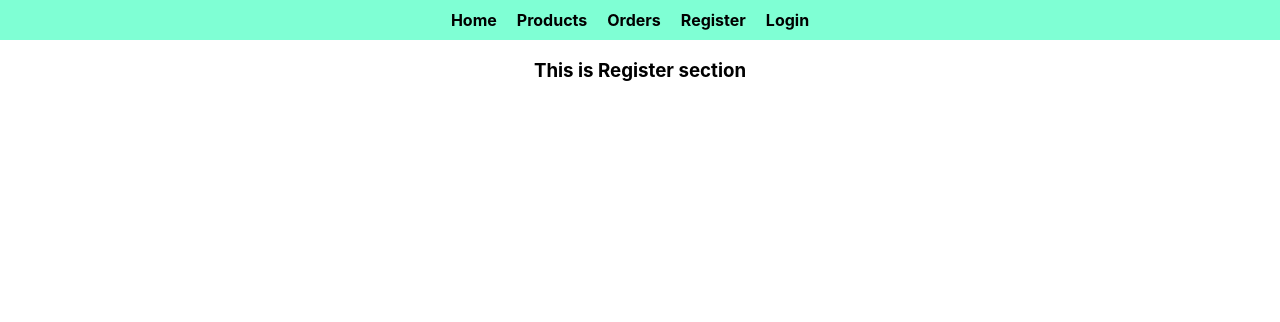
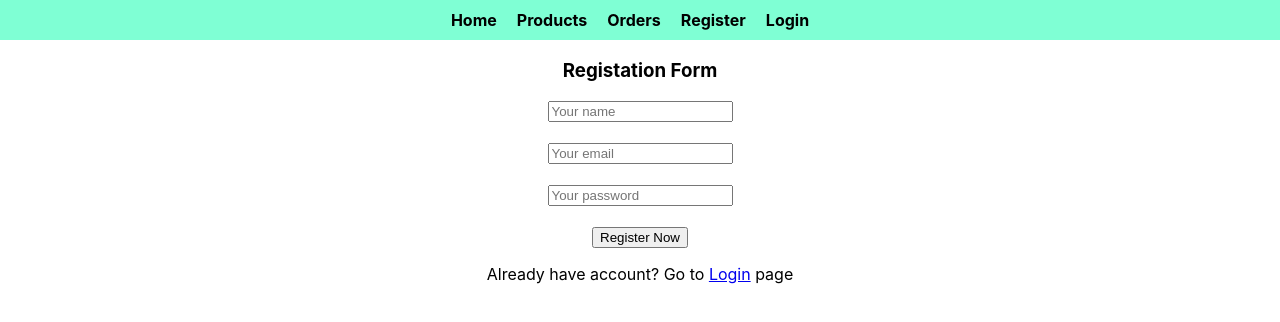
Before and after one commit to sayemhossain/router-firebase-integration, a React (Create React App) app: page /register in a window 1280 px wide. Shown: the top 322 px of the page. Built offline with nearby package versions, Linux system fonts and the light colour scheme.

Commit message:
new code added

```diff
--- a/src/components/Login/Login.js
+++ b/src/components/Login/Login.js
@@ -1,9 +1,22 @@
 import React from "react";
+import { Link } from "react-router-dom";
 
 const Login = () => {
   return (
     <div>
       <h4>Please login</h4>
+      <form>
+        <input type="email" placeholder="Your email" />
+        <br></br>
+        <br></br>
+        <input type="password" name="" id="" placeholder="Your password" />
+        <br></br>
+        <br></br>
+        <button>Login</button>
+      </form>
+      <p>
+        Don't have account? <Link to="/register">Register Now</Link>
+      </p>
     </div>
   );
 };
--- a/src/components/Register/Register.js
+++ b/src/components/Register/Register.js
@@ -1,9 +1,25 @@
 import React from "react";
+import { Link } from "react-router-dom";
 
 const Reviews = () => {
   return (
     <div>
-      <h3>This is Register section</h3>
+      <h3>Registation Form</h3>
+      <form>
+        <input type="text" placeholder="Your name" />
+        <br></br>
+        <br></br>
+        <input type="email" placeholder="Your email" />
+        <br></br>
+        <br></br>
+        <input type="password" name="" id="" placeholder="Your password" />
+        <br></br>
+        <br></br>
+        <button>Register Now</button>
+      </form>
+      <p>
+        Already have account? Go to <Link to="/login">Login</Link> page
+      </p>
     </div>
   );
 };
```
